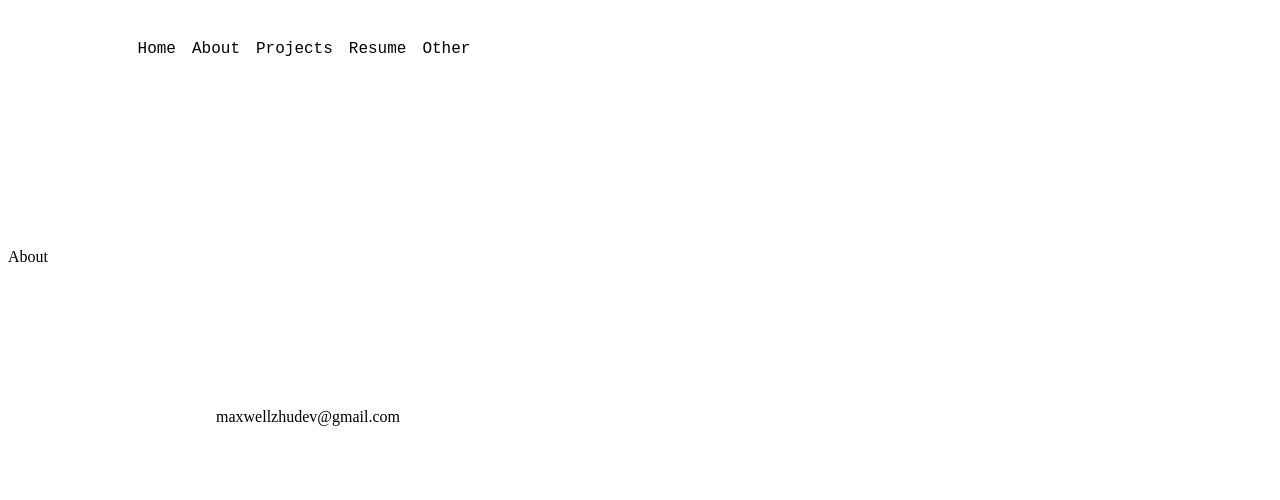
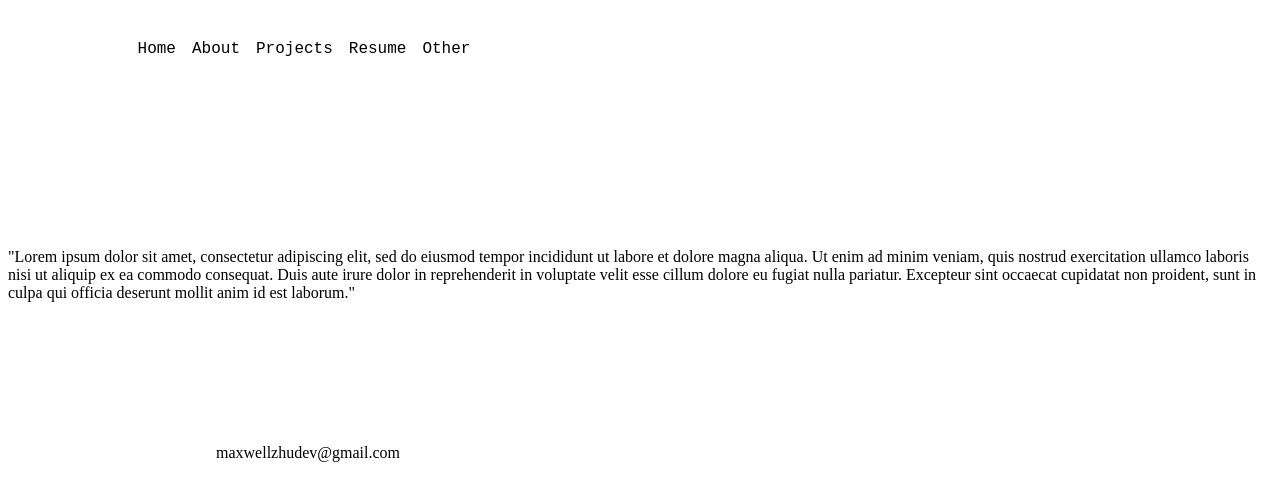
Before and after one commit to m00zy/personalwebsite, a React (Vite) app: page /about in a window 1280 px wide. Shown: the top 500 px of the page. Built offline with nearby package versions, Linux system fonts and the light colour scheme.

Commit message:
add placeholder text for about

```diff
--- a/src/routes/about.jsx
+++ b/src/routes/about.jsx
@@ -1,6 +1,11 @@
 function About () {
     return (
-        <p>About</p>
+        <p>"Lorem ipsum dolor sit amet, consectetur adipiscing elit,
+            sed do eiusmod tempor incididunt ut labore et dolore magna aliqua.
+            Ut enim ad minim veniam, quis nostrud exercitation ullamco laboris nisi
+            ut aliquip ex ea commodo consequat. Duis aute irure dolor in reprehenderit
+            in voluptate velit esse cillum dolore eu fugiat nulla pariatur.
+            Excepteur sint occaecat cupidatat non proident, sunt in culpa qui officia deserunt mollit anim id est laborum."</p>
     );
 }
 
```
